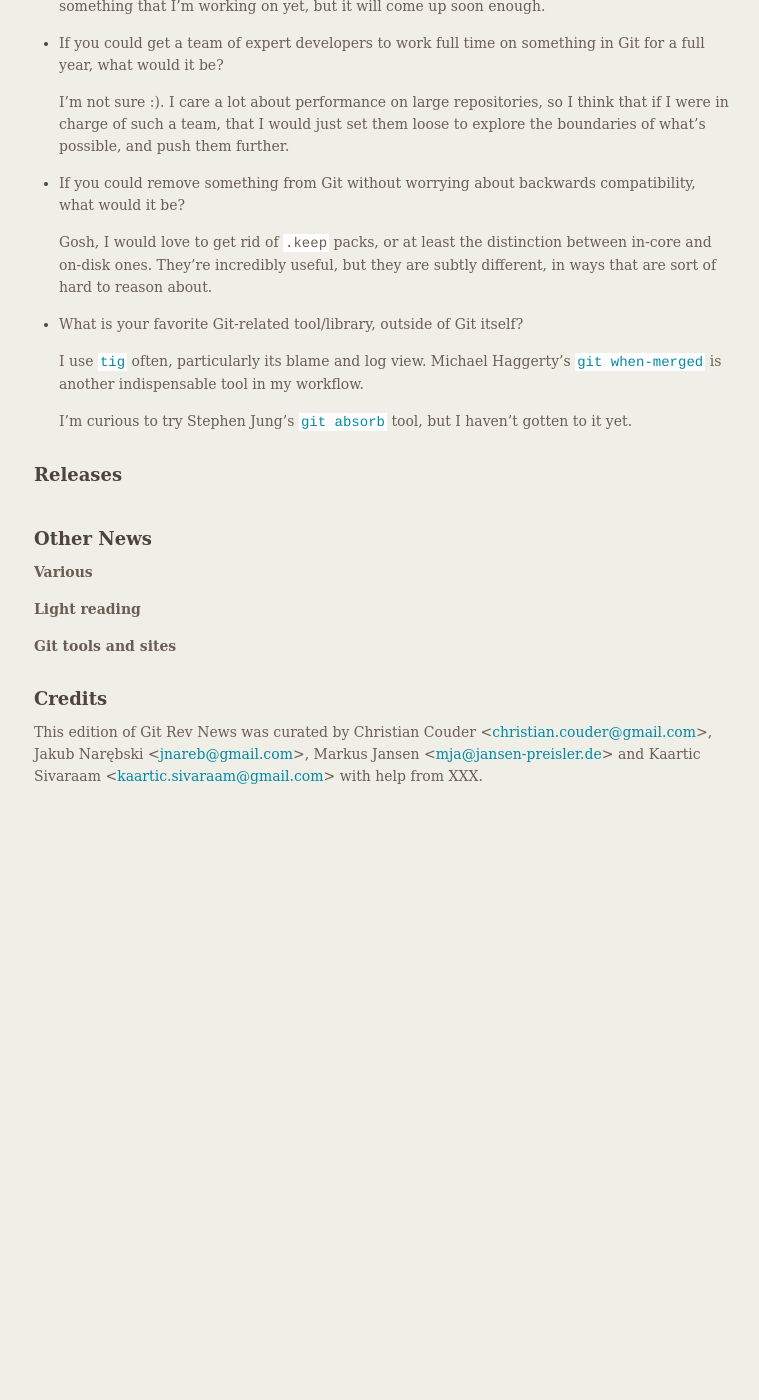
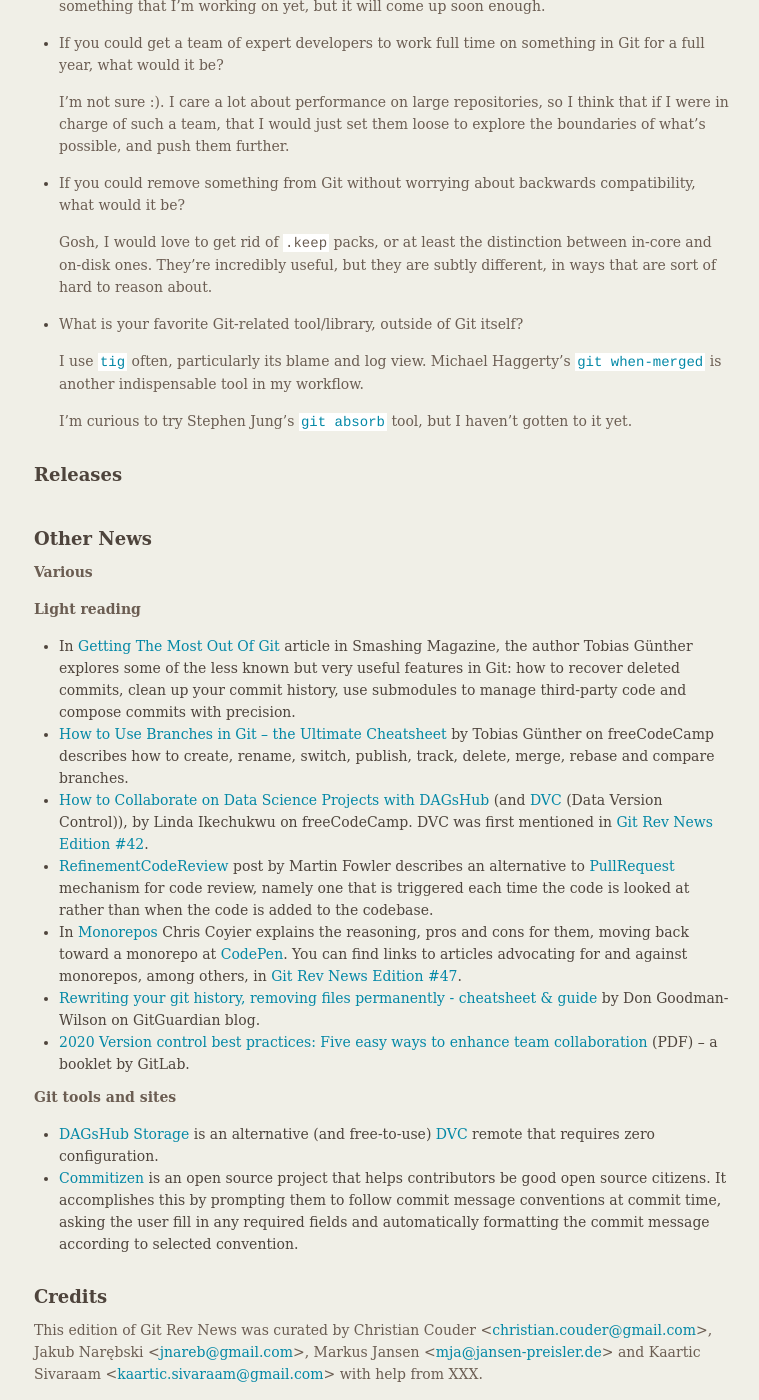
Before and after one commit to git/git.github.io, a Jekyll site: the page built from rev_news/drafts/edition-72.md, in a window 1280 px wide and 1400 px high, scrolled down 903 px. Shown: the whole window, without its empty margins (375-1134 px from the left). Built offline with Jekyll 4.4.1, drawn with Linux system fonts in a browser that asks for light colours; before the commit the page ends 1705 px from its top, so only the background shows below that.

Commit message:
rn-72: Add links to various articles, and a few tools and sites

```diff
--- a/rev_news/drafts/edition-72.md
+++ b/rev_news/drafts/edition-72.md
@@ -109,8 +109,42 @@
 
 __Light reading__
 
+* In [Getting The Most Out Of Git](https://www.smashingmagazine.com/2021/02/getting-the-most-out-of-git/)
+  article in Smashing Magazine, the author Tobias Günther explores some of
+  the less known but very useful features in Git: how to recover deleted commits,
+  clean up your commit history, use submodules to manage third-party code
+  and compose commits with precision.
+* [How to Use Branches in Git – the Ultimate Cheatsheet](https://www.freecodecamp.org/news/how-to-use-branches-in-git/)
+  by Tobias Günther on freeCodeCamp describes how to create, rename, switch,
+  publish, track, delete, merge, rebase and compare branches.
+* [How to Collaborate on Data Science Projects with DAGsHub](https://www.freecodecamp.org/news/collaborate-on-data-science-projects-with-dagshub/)
+  (and [DVC](https://dvc.org) (Data Version Control)), by Linda Ikechukwu
+  on freeCodeCamp.  DVC was first mentioned
+  in [Git Rev News Edition #42](https://git.github.io/rev_news/2018/08/22/edition-42/).
+* [RefinementCodeReview](https://martinfowler.com/bliki/RefinementCodeReview.html)
+  post by Martin Fowler describes an alternative to [PullRequest](https://martinfowler.com/bliki/PullRequest.html)
+  mechanism for code review, namely one that is triggered each time
+  the code is looked at rather than when the code is added to the codebase.
+* In [Monorepos](https://css-tricks.com/monorepo/) Chris Coyier explains the reasoning,
+  pros and cons for them, moving back toward a monorepo at [CodePen](https://codepen.io/).
+  You can find links to articles advocating for and against monorepos,
+  among others, in [Git Rev News Edition #47](https://git.github.io/rev_news/2019/01/23/edition-47/).
+* [Rewriting your git history, removing files permanently - cheatsheet & guide](https://blog.gitguardian.com/rewriting-git-history-cheatsheet/)
+  by Don Goodman-Wilson on GitGuardian blog.
+* [2020 Version control best practices: Five easy ways to enhance team collaboration](https://learn.gitlab.com/version-control/version-control-best-practice)
+  (PDF) -- a booklet by GitLab.
+
 
 __Git tools and sites__
+
+* [DAGsHub Storage](https://dagshub.com/docs/reference/dagshub_storage/)
+  is an alternative (and free-to-use) [DVC](https://dvc.org) remote
+  that requires zero configuration.
+* [Commitizen](http://commitizen.github.io/cz-cli/) is an open source project
+  that helps contributors be good open source citizens. It accomplishes this
+  by prompting them to follow commit message conventions at commit time,
+  asking the user fill in any required fields and automatically formatting
+  the commit message according to selected convention.
 
 
 ## Credits
```
